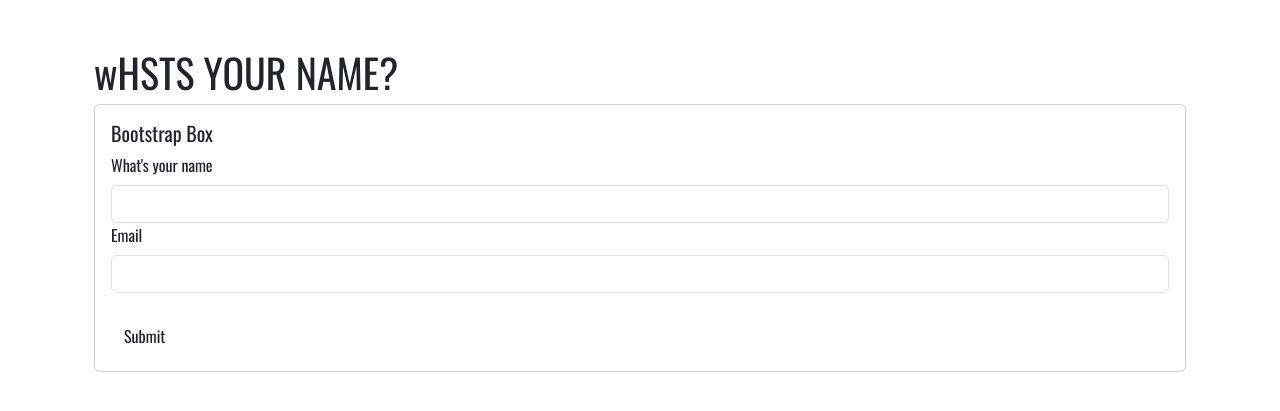
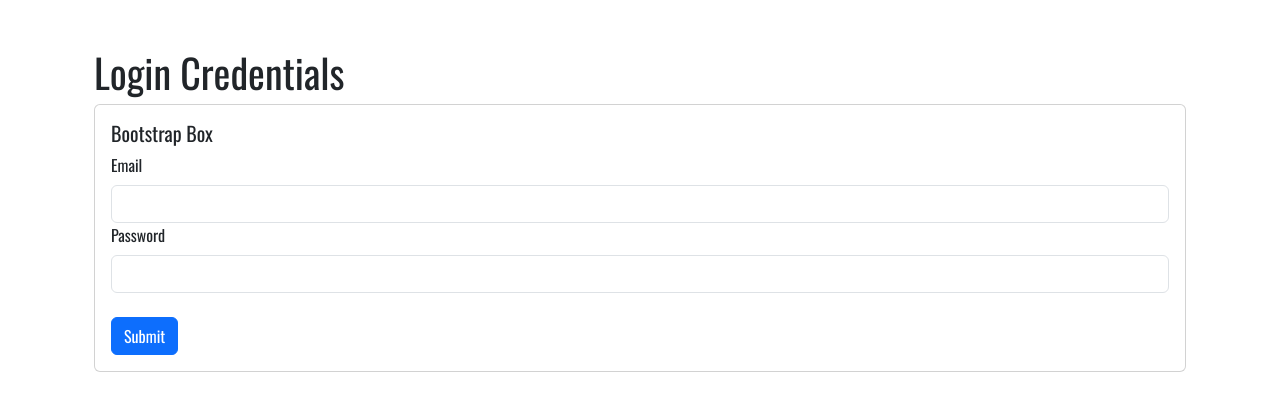
Before and after one commit to Gaurav-Krishna-Gaali/the_pantry, a Flask app: template templates/user.html in a window 1280 px wide. Shown: the part 95-506 px from the top of the page. Run offline with Flask 3, Linux system fonts and the light colour scheme; the template is opened without the code that fills it: values that come from a table or form of the project are taken from there, others are empty.

Commit message:
tut - register

```diff
--- a/app.py
+++ b/app.py
@@ -1,5 +1,5 @@
 from flask import Flask, render_template, request, flash
-from forms import LoginForm, NamForm,RegistrationForm
+from forms import LoginForm, NamForm,RegistrationForm,PasswordForm
 from flask_login import UserMixin, login_user, login_required, logout_user, current_user, LoginManager
 from flask_sqlalchemy import SQLAlchemy
 from datetime import datetime
@@ -52,18 +52,25 @@
     return render_template('base.html')
 
 
-@app.route('/name', methods=['GET','POST'])
-def name():
-    name = None
+@app.route('/test_pwd', methods=['GET','POST'])
+def test_pwd():
     email = None
-    form = NamForm();
+    password = None
+    pw_to_check = None
+    passed = None
+    form = PasswordForm()
     # Validation
     if form.validate_on_submit():
-        name = form.name.data
         email = form.email.data
-        form.name, form.email = '',''
-        flash('Form submitted Successfully')
-    return render_template('user.html', name=name,email= email, form=form)
+        password = form.password_hash.data
+        form.password, form.email = '',''
+
+        pw_to_check = Test.query.filter_by(email=email).first()
+
+        # check hashed password
+        # passed = check_password_hash(pw_to_check.password_hash, password)
+
+    return render_template('user.html', password=password ,email= email,pw_to_check=pw_to_check, form=form , passed=passed)
 
 @app.route('/name/add',methods=['GET','POST'])
 def add_user():
--- a/forms.py
+++ b/forms.py
@@ -10,6 +10,10 @@
     password_hash2 = PasswordField('Confirm Password', validators=[DataRequired()])
     submit = SubmitField()
 
+class PasswordForm(FlaskForm):
+    email = EmailField('Email',validators=[DataRequired()])
+    password_hash = PasswordField('Password', validators=[DataRequired()])
+    submit = SubmitField()
 
 class LoginForm(FlaskForm):
     email = EmailField('Email',validators=[DataRequired()])
--- a/templates/user.html
+++ b/templates/user.html
@@ -12,22 +12,26 @@
 {% endfor %}
 
 <div class="container mt-5">
-    {% if name %}
-    <h1>Hello {{name}}!!</h1>
+    {% if email %}
+    <h1>Email: {{email}}!!</h1>
+    <h1>Pass: {{password}}</h1>
+    <h2>Found this info on DB</h2>
+    Name: {{pw_to_check.name}}
+    <!-- Passed: {{pw_to_check.passed}} -->
     {% else %}
-    <h1>wHSTS YOUR NAME?
+    <h1>Login Credentials
     </h1>
     <div class="card">
         <div class="card-body">
             <h5 class="card-title">Bootstrap Box</h5>
             <form method="post">
                 {{form.hidden_tag()}}
-                {{form.name.label(class="form-label")}}
-                {{form.name(class="form-control")}}
                 {{form.email.label(class="form-label")}}
                 {{form.email(class="form-control")}}
+                {{form.password_hash.label(class="form-label")}}
+                {{form.password_hash(class="form-control")}}
                 <br />
-                {{form.submit(class="btn btn-primar")}}
+                {{form.submit(class="btn btn-primary")}}
 
                 <!-- <div class="form-group">
                     <label for="inputField">Input Field</label>
```
Also changed, not shown: instance/data.db.
